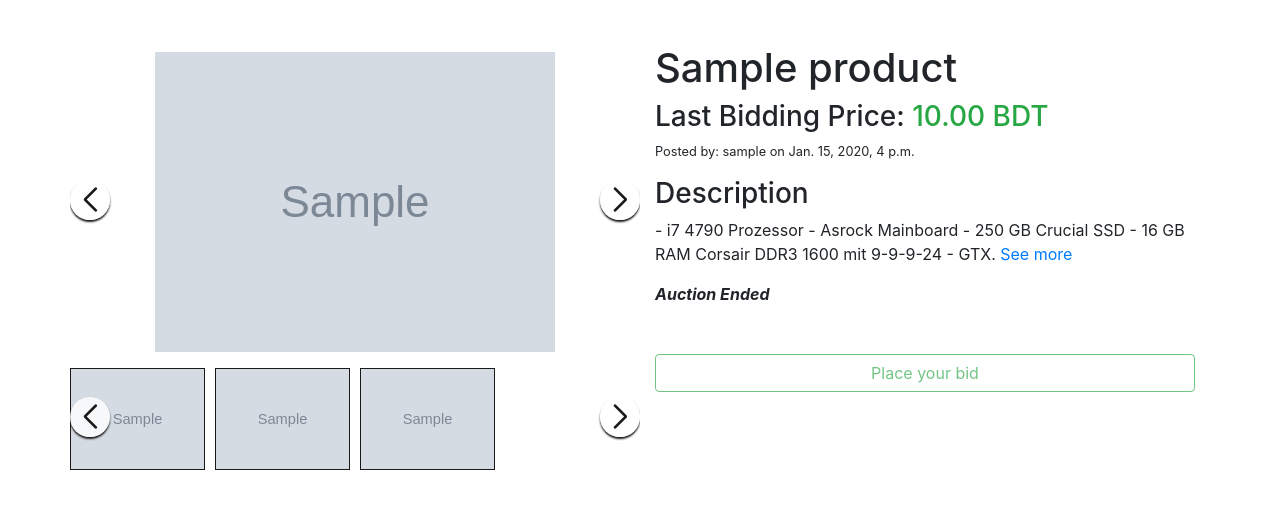
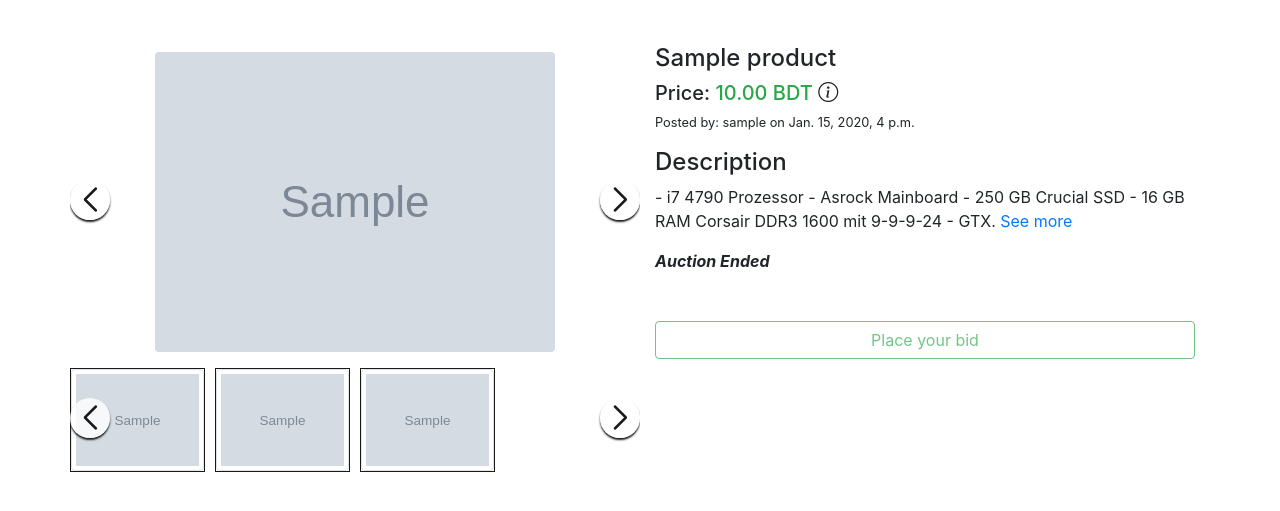
Before and after one commit to abijoy/abay, a Django app: page /product/detail/1/ in a window 1280 px wide. Shown: the part 114-625 px from the top of the page. Run offline with Django 3.2, Linux system fonts and the light colour scheme; tables that the repository leaves empty hold one stand-in row (values such as "Sample post"); grey boxes marked "Sample" are stand-in pictures; parts of the project's set-up code (start-up, migrations or seed data) failed here and were passed over; some libraries are stand-ins or nearby versions.

Commit message:
redesigning the product detail page

```diff
--- a/app/templates/app/product_detail.html
+++ b/app/templates/app/product_detail.html
@@ -37,15 +37,15 @@
 		.swiper-slide img {
 		display: block;
 		width: 100%;
-		height: 100%;
+		height: 70%;
 		object-fit: cover;
 		}
 
-		.swiper {
-		width: 100%;
-		}
-
-
+		/* .swiper {
+			width: 100%;
+			height: 30vw;
+			object-fit: cover;
+		} */
 
 		.swiper_thumb .swiper-slide {
 		opacity: 0.7;
@@ -62,11 +62,11 @@
 		}
 
 		.swiper-slide img {
-		display: block;
-		width: 100%;
-		/* height: 100%;
-		object-fit: cover; */
-		user-select: none;
+			display: block;
+			width: 100%;
+			height: 70%;
+			object-fit: cover;
+			user-select: none;
 		}
 
 		.swiper-button-next,
@@ -130,7 +136,7 @@
 							{% for image in product.product_images.all %}
 								<div class="swiper-slide">
 									<div class="zoom_img">
-										<img class="img-fluid" src="{{ image.image.url }}" />
+										<img class="img-fluid rounded" loading="lazy" src="{{ image.image.url }}" />
 									</div>
 								</div>
 							{% empty %}
@@ -144,13 +150,13 @@
 					</div>
 
 					<!-- thumnail preview -->
-					<div class="col-md-12 px-0 py-2">
+					<div class="col-md-12 px-0 py-2 thumbnail-div">
 						<div thumbsSlider="" class="swiper swiper_thumb">
 							<div class="swiper-wrapper">
 								{% for image in product.product_images.all %}
 
 									<div class="swiper-slide">
-										<div class="zoom_img">
+										<div class="zoom_img img-thumbnail">
 											<img class="img-fluid" src="{{ image.image.url }}" />
 										</div>
 									</div>
@@ -170,12 +176,14 @@
 
 			<!-- add product details -->
 			<div class="col-sm-6">
-				<h1>{{ product.name }}</h1>
+				<h4>{{ product.name }}</h4>
 				<!-- <h3 class="text-success">Price: </h3> -->
-				<h3 >Last Bidding Price: <span class="text-success">{{ product.min_bid_price  }} BDT</span></h3>
+				<h5 >Price: <span class="text-success">{{ product.min_bid_price  }} BDT</span>
+					<i class="bi bi-info-circle" data-toggle="tooltip" data-placement="top" title="Price is determined by the highest bid."></i>
+				</h5>
 				<div class="lorem_text">
 					<p class="card-text small">Posted by: {{ product.created_by  }} on {{ product.creation_date|timezone:"Asia/Dhaka" }}</p>
-				<h3>Description</h3>
+				<h4>Description</h4>
 				<p>
 					<!-- {{ product.description }} -->
 					- i7 4790 Prozessor - Asrock Mainboard - 250 GB Crucial SSD - 16 GB RAM Corsair DDR3 1600 mit 9-9-9-24 - GTX.
--- a/templates/abay_base.html
+++ b/templates/abay_base.html
@@ -61,6 +61,13 @@
           // close_btn.setAttribute('style', 'background-color: yellow;');
         });
       });
+
+
+      // enable bootstrap tooltip
+      $(function () {
+        $('[data-toggle="tooltip"]').tooltip()
+      })
+
     </script>
     <script src="https://code.jquery.com/jquery-3.7.1.min.js"></script>
 
```
Also changed, not shown: other parts of app/templates/app/product_detail.html (+44 -3 lines).
